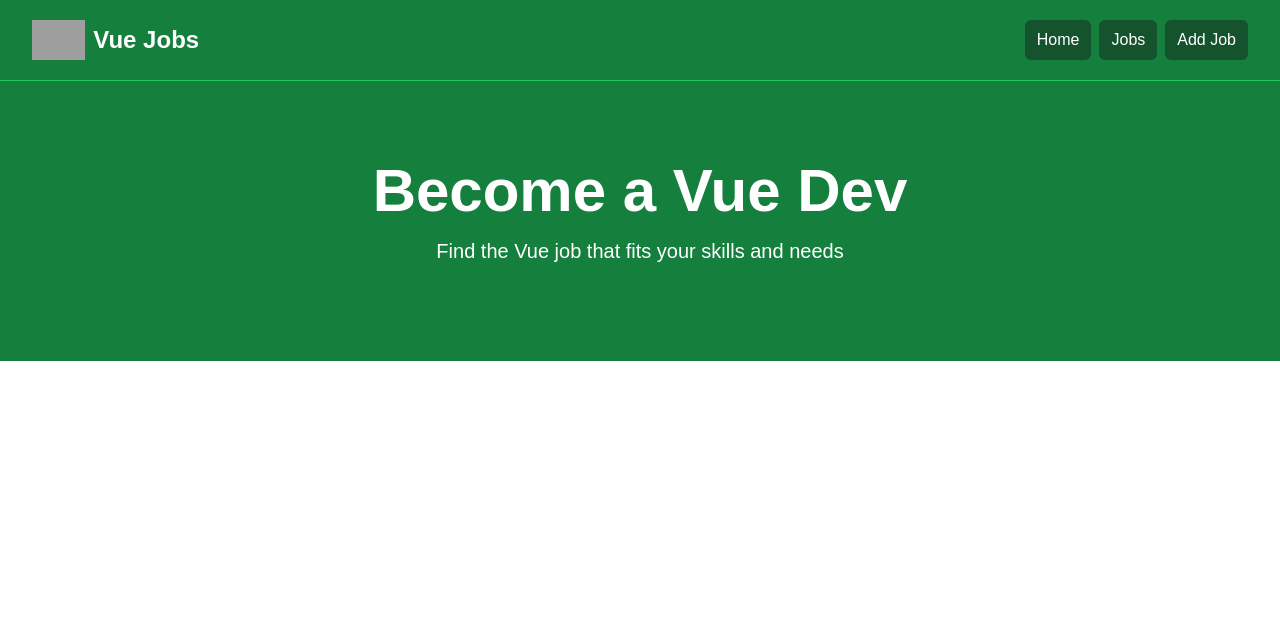
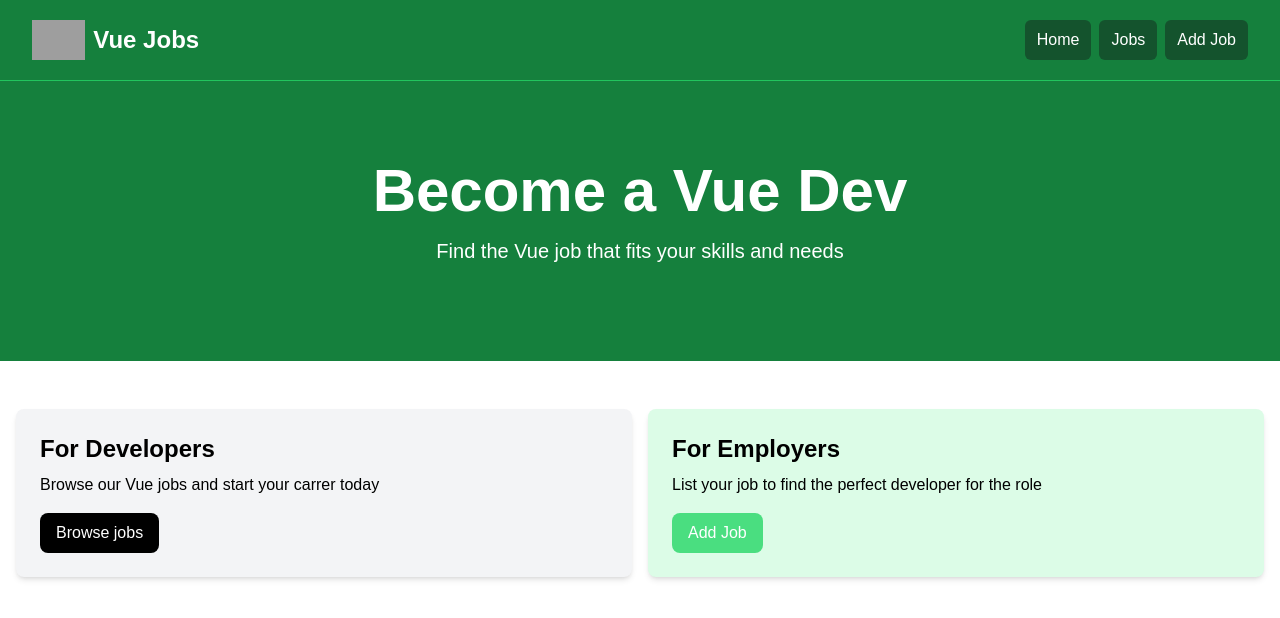
Before and after one commit to vitornvpaixao/vue3-labs, a Vue app in the folder vue3-basics/: page / in a window 1280 px wide. Shown: the top 618 px of the page. Built offline with nearby package versions, Linux system fonts and the light colour scheme; grey boxes are pictures that could not be loaded.

Commit message:
feat(UI): create homecard component

```diff
--- a/vue3-basics/src/App.vue
+++ b/vue3-basics/src/App.vue
@@ -1,9 +1,11 @@
 <template>
 	<Navbar />
 	<Hero />
+	<HomeCards />
 </template>
 
 <script setup>
 	import Navbar from '@/components/Navbar.vue';
 	import Hero from '@/components/Hero.vue';
+	import HomeCards from './components/HomeCards.vue';
 </script>
--- /dev/null
+++ b/vue3-basics/src/components/HomeCards.vue
@@ -0,0 +1,20 @@
+<template>
+	<section class="py-4">
+		<div class="container-xl lg:container m-auto">
+			<div class="grid grid-cols-1 md:grid-cols-2 gap-4 p-4 rounded-lg">
+				<div class="bg-gray-100 p-6 rounded-lg shadow-md">
+					<h2 class="text-2xl font-bold">For Developers</h2>
+					<p class="mt-2 mb-4">Browse our Vue jobs and start your carrer today</p>
+					<a href="#" class="rounded-lg bg-black text-white py-2 px-4 inline-block">Browse jobs</a>
+				</div>
+				<div class="bg-green-100 p-6 rounded-lg shadow-md">
+					<h2 class="text-2xl font-bold">For Employers</h2>
+					<p class="mt-2 mb-4">List your job to find the perfect developer for the role</p>
+					<a href="#" class="rounded-lg bg-green-400 text-white py-2 px-4 inline-block">Add Job</a>
+				</div>
+			</div>
+		</div>
+	</section>
+</template>
+
+<script setup></script>
```
